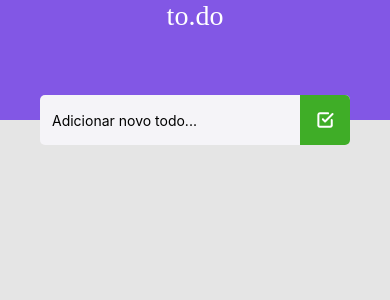
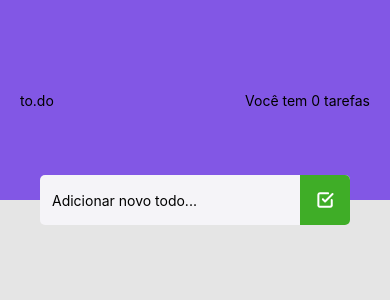
Before and after one commit to JessicaLopesDev/desafio01-trilha-React-Native, a React Native app: screen / in a window 390 px wide. Shown: the top 300 px of the page. Built offline with nearby package versions, Linux system fonts and the light colour scheme.

Commit message:
handle task counter

```diff
--- a/src/components/Header.tsx
+++ b/src/components/Header.tsx
@@ -1,27 +1,36 @@
 import React from 'react';
-import { View, Text, StatusBar, StyleSheet } from 'react-native';
+import { View, Text, StatusBar, StyleSheet, Image } from 'react-native';
 
-export function Header() {
+interface CounterProps {
+  taskCounter: number;
+}
+
+export function Header({ taskCounter }: CounterProps) {
   return (
     <View style={styles.header}>
-      <Text style={styles.headerText}>to.</Text>
-      <Text style={[styles.headerText, { fontFamily: 'Poppins-SemiBold' }]}>do</Text>
+      <View style={styles.logoTextContainer}>
+        <Text>to.do</Text>
+        <Text>{`Você tem ${taskCounter} tarefas`}</Text>
+      </View>
     </View>
   )
 }
 
 const styles = StyleSheet.create({
   header: {
+    height: 200,
     paddingTop: StatusBar.currentHeight,
-    paddingBottom: 88,
     backgroundColor: '#8257E5',
     justifyContent: 'center',
     alignItems: 'center',
     flexDirection: 'row'
   },
-  headerText: {
-    fontSize: 28,
-    color: '#FFF',
-    fontFamily: 'Poppins-Regular',
+  logoTextContainer: {
+    width: '100%',
+    height: '100%',
+    alignItems: 'center',
+    flexDirection: 'row',
+    justifyContent: 'space-between',
+    paddingHorizontal: 20
   }
 });
--- a/src/components/TaskItem.tsx
+++ b/src/components/TaskItem.tsx
@@ -87,7 +87,7 @@ export function TaskItem({
         </TouchableOpacity>
       </View>
 
-      <View>
+      <View style={{flexDirection: 'row'}}>
         {
           isEditingTask ?
             <TouchableOpacity
@@ -105,7 +105,7 @@ export function TaskItem({
             </TouchableOpacity>
         }
         <View
-          style={{width: 1, height: 24, backgroundColor: 'rgba(196, 196, 196, 0.24)'}}
+          style={{width: 1, height: 24, backgroundColor: 'rgba(196, 196, 196, 0.24)', marginHorizontal: 18}}
         >
         </View>
         <TouchableOpacity
@@ -127,8 +127,7 @@ const styles = StyleSheet.create({
     width: '100%',
     flexDirection: 'row',
     justifyContent: 'space-between',
-    alignItems: 'center',
-    backgroundColor: '#000'
+    alignItems: 'center'
   },
   taskButton: {
     flex: 1,
--- a/src/pages/Home.tsx
+++ b/src/pages/Home.tsx
@@ -1,5 +1,5 @@
 import React, { useState } from 'react';
-import { Alert, Text, View } from 'react-native';
+import { Alert, View } from 'react-native';
 
 import { Header } from '../components/Header';
 import { MyTasksList } from '../components/MyTasksList';
@@ -86,7 +86,7 @@ export function Home() {
 
   return (
     <>
-      <Header />
+      <Header taskCounter= {tasks.length}/>
       <View style={{backgroundColor: '#E5E5E5', flex: 1}}>
         <TodoInput addTask={handleAddTask} />
         <MyTasksList
```
Also changed, not shown: src/global/styles/theme.ts (+7 -13 lines), src/assets/icons/logo.png (added).
